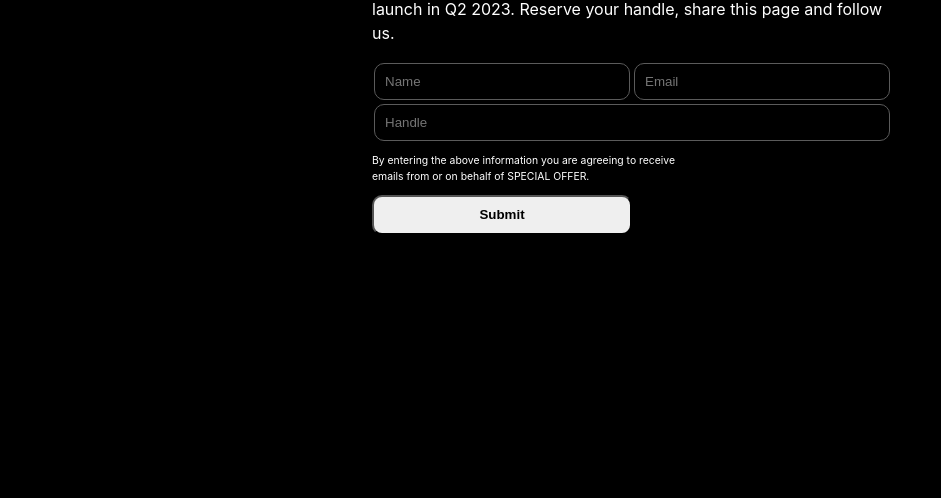
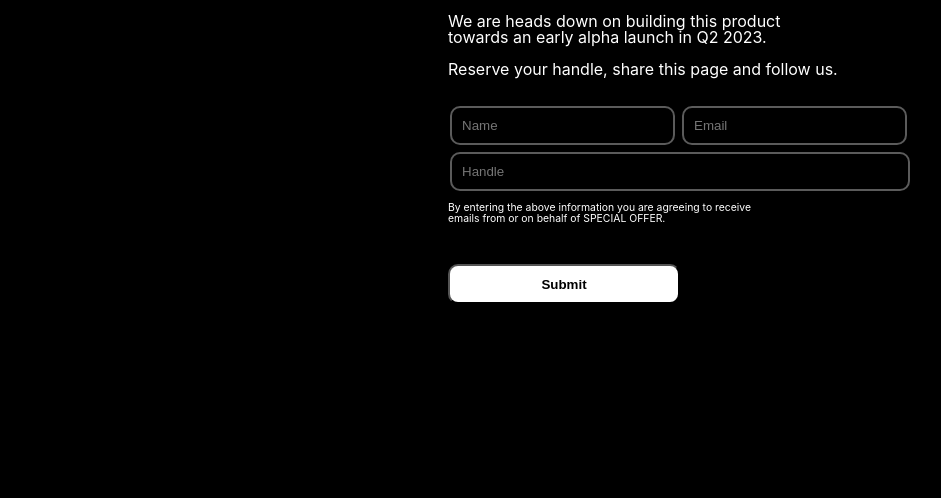
Before and after one commit to Irishwolf13/specialOffer, a plain HTML site: page index.html in a window 1280 px wide. Shown: the part 302-800 px from the top of the page, without its empty margins (8-949 px from the left). Drawn offline with Linux system fonts and the light colour scheme; a script that the page names is missing; a web font is replaced by a local one.

Commit message:
finished styles for frontend

```diff
--- a/index.html
+++ b/index.html
@@ -10,7 +10,8 @@
 <body>
     <div class="container">
         <h1 class="whatNextTitle">What’s next <br> for real time conversation?</h1>
-        <p>We are heads down on building this product towards an early alpha launch in Q2 2023. Reserve your handle, share this page and follow us.</p>
+        <p>We are heads down on building this product<br>towards an early alpha launch in Q2 2023.</p>
+        <p>Reserve your handle, share this page and follow us.</p>
         <form class="reserveForm">
             <input type="text" id="name" placeholder="Name">
             <input type="text" id="email" placeholder="Email">
--- a/main.css
+++ b/main.css
@@ -5,22 +5,19 @@
   }
 
   body {
-    padding-top: 20vh;
+    padding-top: 25vh;
     font-family: 'SF Pro Display', sans-serif;
     background-color: rgb(0, 0, 0);
     color: white;
-    line-height: 1.5;
     display: flex;
     justify-content: center;
     align-items: center;
-  }
-
-  h1 {
     line-height: 1;
   }
 
   .container {
-    width: 65vh;
+    padding-left: 12vh;
+    width: 58vh;
   }
 
   .backgroundImage {
@@ -41,15 +38,17 @@
     color: white;
     background-color: black;
     border-radius: 10px;
-    border: 1px solid rgb(91, 91, 91);
+    border: 2px solid rgb(91, 91, 91);
     padding: 10px;
     margin: 2px;
-    flex: 0 0 calc(50% - 4px);
+    margin-top: 5px;
+    margin-right: 5px;
+    flex: 0 0 calc(50% - 7px);
     box-sizing: border-box;
   }
 
   .reserveForm input:hover {
-    border: 1px solid rgb(0, 255, 0);
+    border: 2px solid rgb(0, 255, 0);
   }
 
   .reserveForm #handle {
@@ -59,12 +58,25 @@
   .reserveForm p {
     font-size: 1.3vh;
     flex: 0 0 100%;
+    margin-bottom: 5vh;
+  }
+
+  .container p:nth-of-type(2) {
+    margin-bottom: 3vh;
   }
 
   .reserveForm button {
+    background-color: white;
     width: 50%;
     min-width: 20vh;
     height: 5vh;
     border-radius: 10px;
     font-weight: bold;
   }
+
+  .reserveForm button:hover {
+    cursor: pointer;
+    background-position: center center;
+    color:rgb(255, 149, 0);
+    box-shadow: 0 0 5px 2px rgba(255, 149, 0, 1);
+  }
```
